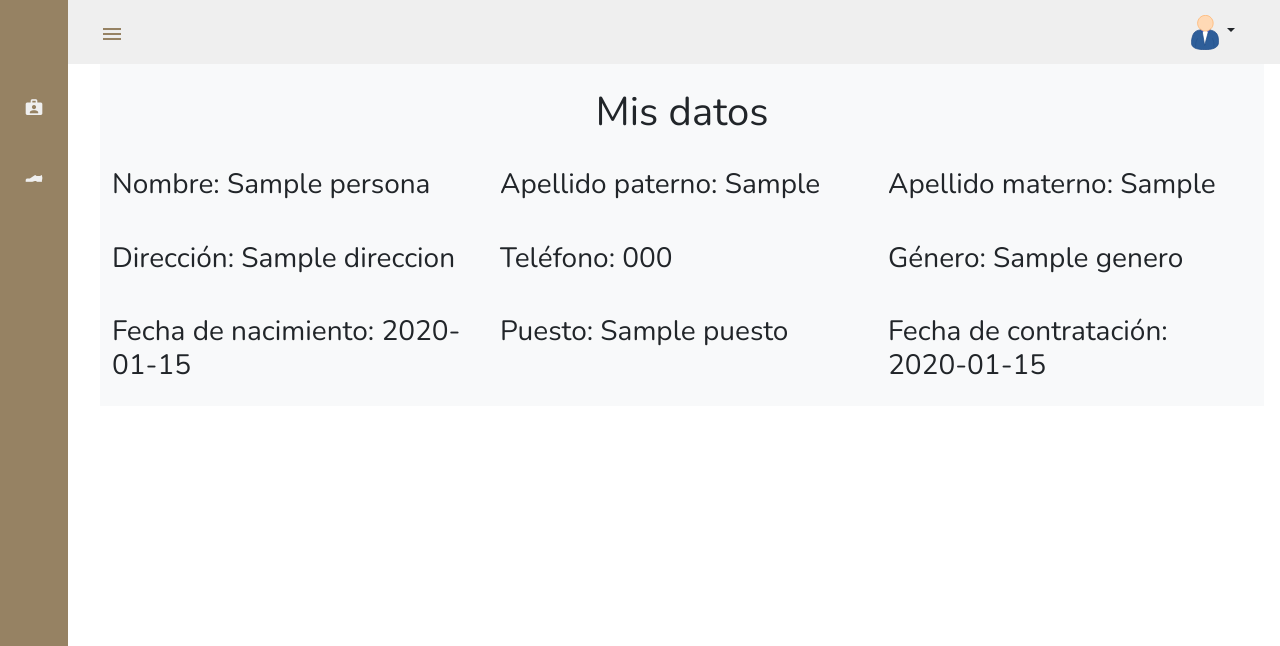
After one commit to RobertAguilera712/africa-botas, a Flask app: template africa_botas/templates/verDatos.html in a window 1280 px wide. The commit adds this page. Shown: the top 646 px of the page. Run offline with Flask 2, Linux system fonts and the light colour scheme; the template is opened without the code that fills it: most values are stand-ins (such as "Sample title", 1, 10 or a date in 2020).

Commit message:
ver datos agregado

```diff
--- a/africa_botas/templates/plantillaDashboard.html
+++ b/africa_botas/templates/plantillaDashboard.html
@@ -11,11 +11,11 @@
   <div class="dropdown">
     <button class="btn dropdown-toggle" type="button" id="dropdownMenuButton1" data-bs-toggle="dropdown"
       aria-expanded="false">
-      <img src="" id="fotoEmpleado" height="35" alt="user" />
+      <img src="{{ url_for('static', filename='img/usuario.svg') }}" id="fotoEmpleado" height="35" alt="user" />
     </button>
     <ul class="dropdown-menu" aria-labelledby="dropdownMenuButton1">
       <li>
-        <a class="dropdown-item" role="button" onclick="verDatos()">Ver mis datos</a>
+        <a class="dropdown-item" role="button" href="{{ url_for('modificar_mis_datos') }}">Ver mis datos</a>
       </li>
       <li>
         <a class="dropdown-item" role="button" onclick="cerrarSesion()">Salir</a>
--- /dev/null
+++ b/africa_botas/templates/verDatos.html
@@ -0,0 +1,55 @@
+{% extends 'plantillaDashboard.html' %}
+{% block modulo %}
+<div class="container-fluid">
+    <h1 class="text-center my-3">Mis datos</h1>
+    <div class="row">
+        <div class="col-lg-4 col-md-6 col-sm-12 my-3">
+            <h3>Nombre: <span>{{empleado['persona']['nombre']}}</span></h3>
+        </div>
+        <div class="col-lg-4 col-md-6 col-sm-12 my-3">
+            <h3>Apellido paterno: <span>{{empleado['persona']['apellido_p']}}</span></h3>
+        </div>
+        <div class="col-lg-4 col-md-6 col-sm-12 my-3">
+            <h3>Apellido materno: <span>{{empleado['persona']['apellido_m']}}</span></h3>
+        </div>
+        <div class="col-lg-4 col-md-6 col-sm-12 my-3">
+            <h3>Dirección: <span>{{empleado['persona']['direccion']}}</span></h3>
+        </div>
+        <div class="col-lg-4 col-md-6 col-sm-12 my-3">
+            <h3>Teléfono: <span>{{empleado['persona']['telefono']}}</span></h3>
+        </div>
+        <div class="col-lg-4 col-md-6 col-sm-12 my-3">
+            <h3>Género: <span>{{empleado['persona']['genero']}}</span></h3>
+        </div>
+        <div class="col-lg-4 col-md-6 col-sm-12 my-3">
+            <h3>Fecha de nacimiento: <span>{{empleado['fecha_nacimiento'].date()}}</span></h3>
+        </div>
+        <div class="col-lg-4 col-md-6 col-sm-12 my-3">
+            <h3>Puesto: <span>{{empleado['puesto']}}</span></h3>
+        </div>
+        <div class="col-lg-4 col-md-6 col-sm-12 my-3">
+            <h3>Fecha de contratación: <span>{{empleado['fecha_contratacion'].date()}}</span></h3>
+        </div>
+    </div>
+</div>
+{% endblock modulo %}
+
+{% block scripts %}
+ {{ super() }}
+ <script>
+     const inputs = document.querySelectorAll('input:not([type="submit"]), select')
+     inputs.forEach(element => {
+        element.disabled = true
+     });
+     document.querySelectorAll('input[type="password"], input[name="usuario"]').forEach(element => {
+       element.parentElement.remove()
+     })
+     const btnModificar  = document.getElementById('btnModificar')
+     btnModificar.addEventListener('click', () => {
+      inputs.forEach(element => {
+          element.disabled = false
+      });
+      document.getElementById('btnGuardar').classList.remove('d-none')
+     });
+ </script>
+{% endblock scripts %}
```
Also changed, not shown: africa_botas/forms.py (+11 -0 lines), africa_botas/routes.py (+15 -0 lines), africa_botas/static/img/usuario.svg (added).
